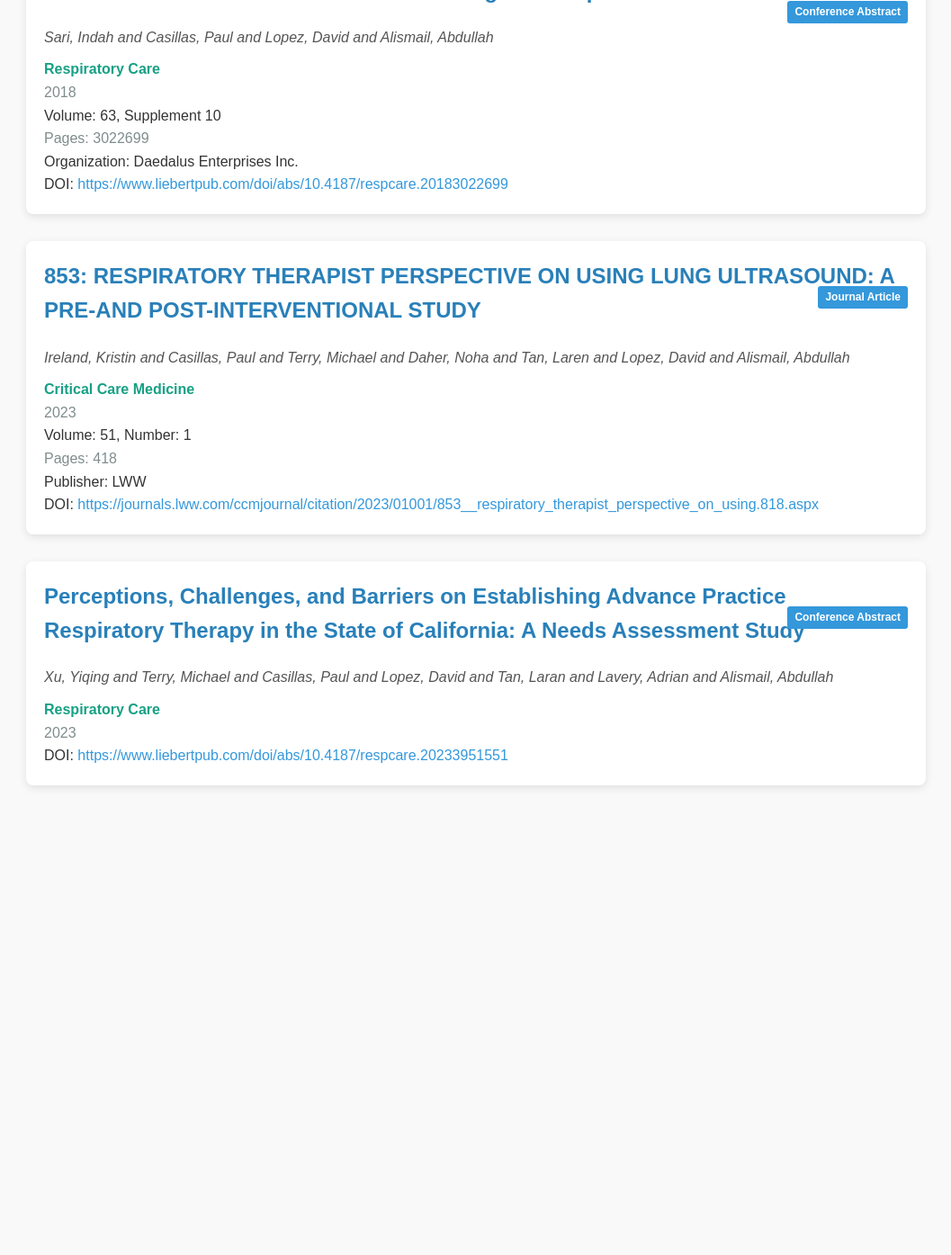
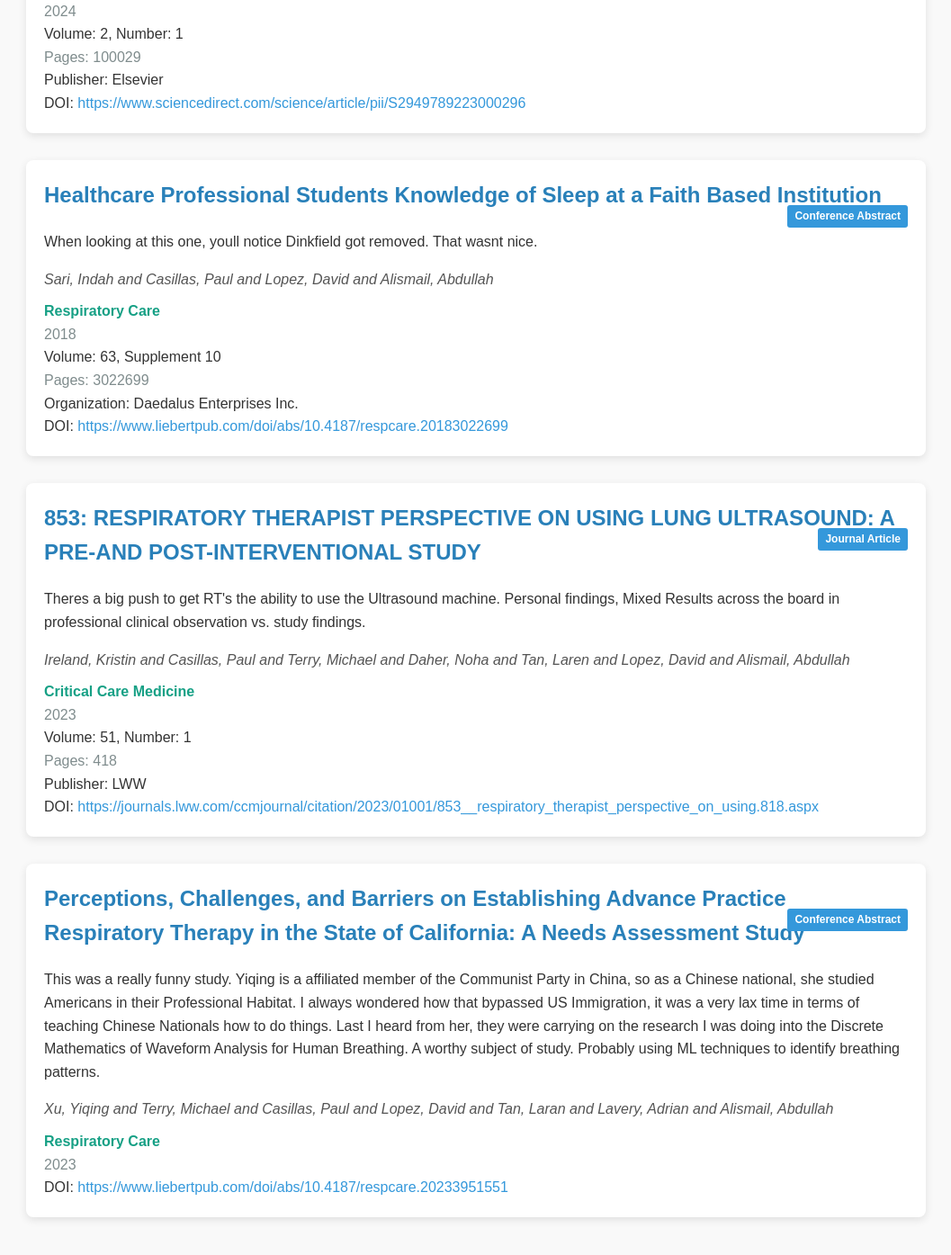
Before and after one commit to ZBZFirst/info, a Jekyll site: the page mypublishments.html, which Jekyll copies as it is, in a window 1280 px wide and 1400 px high, scrolled down 2905 px. Shown: the top 1395 px of the window at 90% size, without its empty margins (111-1168 px from the left). Built offline with Jekyll 4.4.1, drawn with Linux system fonts in a browser that asks for light colours; before the commit the page ends 3828 px from its top, so only the background shows below that; some of the changed text lies outside the part shown.

Commit message:
Update mypublishments.html

```diff
--- a/mypublishments.html
+++ b/mypublishments.html
@@ -116,6 +116,7 @@
         <span class="publication-type">Journal Article</span>
         <h2>The Effect of Biologic Therapy in Severe Asthmatics and ER Admissions During COVID-19: A Retrospective Study</h2>
         <p>I reviewed medical records for the team. Derrick came up with the idea, Christian participated, Abdullah wrote the paper, Noha did the Statistics Crunching, Dr. Tan was the MD on the Paper, I reviewed charts, No idea who Leeper Lan was. Abdullah commonly used randos to complete the parts of the research he didn't want to do. That's how I got in.</p>
+        <p>I never received any payment for my research. All research was done on my own time off the company clock. As a result, many hours of Fatherhood were lost to these research endeavors. As a result, my honest opinions of them are below.</p>
         <div class="authors">Cleland, Derrick and Arias, Christian and Alismail, Abdullah and Daher, Noha and Leeper, Lan and Casillas, Paul and Tan, Laren D</div>
         <div class="journal">Journal of Asthma and Allergy</div>
         <div class="year">2023</div>
@@ -154,6 +155,7 @@
     <div class="publication">
         <span class="publication-type">Conference Abstract</span>
         <h2>Bronchial Thermoplasty in Severe Asthmatics: Pre and Post Anxiety Levels</h2>
+        <p>This was the one that I suggested to Abdullah when I was looking at the charts from the other Thermoplassty article. While reviewing the charts, I noted the ACT Levels dropped across the board. We made a paper from this finding but this is where I learned Author Placement does not really matter.</p>
         <div class="authors">Alismail, Abdullah and Nayak, Sandeep and Casillas, Paul and Lopez, David and Tan, Laren</div>
         <div class="journal">Respiratory Care</div>
         <div class="year">2018</div>
@@ -193,6 +195,7 @@
     <div class="publication">
         <span class="publication-type">Journal Article</span>
         <h2>Perception, Challenges, and Barriers of Point-of-Care Lung Ultrasound Among Respiratory Therapist in the United States</h2>
+        <p>We are totally guilty of doing that thing where you make two studies from one project. We did one on California and then one in the United States and looked for publishment concurrently. I think they are doing the same thing in Guatamala now?</p>
         <div class="authors">Ireland, Kristin and Daher, Noha and Terry, Michael and López, David and Casillas, Paul and Tan, Laren D and Alismail, Abdullah</div>
         <div class="journal">CHEST Pulmonary</div>
         <div class="year">2024</div>
@@ -207,6 +210,7 @@
     <div class="publication">
         <span class="publication-type">Conference Abstract</span>
         <h2>Healthcare Professional Students Knowledge of Sleep at a Faith Based Institution</h2>
+        <p>When looking at this one, youll notice Dinkfield got removed. That wasnt nice.</p>
         <div class="authors">Sari, Indah and Casillas, Paul and Lopez, David and Alismail, Abdullah</div>
         <div class="journal">Respiratory Care</div>
         <div class="year">2018</div>
@@ -221,6 +225,7 @@
     <div class="publication">
         <span class="publication-type">Journal Article</span>
         <h2>853: RESPIRATORY THERAPIST PERSPECTIVE ON USING LUNG ULTRASOUND: A PRE-AND POST-INTERVENTIONAL STUDY</h2>
+        <p>Theres a big push to get RT's the ability to use the Ultrasound machine. Personal findings, Mixed Results across the board in professional clinical observation vs. study findings.</p>
         <div class="authors">Ireland, Kristin and Casillas, Paul and Terry, Michael and Daher, Noha and Tan, Laren and Lopez, David and Alismail, Abdullah</div>
         <div class="journal">Critical Care Medicine</div>
         <div class="year">2023</div>
@@ -235,6 +240,7 @@
     <div class="publication">
         <span class="publication-type">Conference Abstract</span>
         <h2>Perceptions, Challenges, and Barriers on Establishing Advance Practice Respiratory Therapy in the State of California: A Needs Assessment Study</h2>
+        <p>This was a really funny study. Yiqing is a affiliated member of the Communist Party in China, so as a Chinese national, she studied Americans in their Professional Habitat. I always wondered how that bypassed US Immigration, it was a very lax time in terms of teaching Chinese Nationals how to do things. Last I heard from her, they were carrying on the research I was doing into the Discrete Mathematics of Waveform Analysis for Human Breathing. A worthy subject of study. Probably using ML techniques to identify breathing patterns.</p>
         <div class="authors">Xu, Yiqing and Terry, Michael and Casillas, Paul and Lopez, David and Tan, Laran and Lavery, Adrian and Alismail, Abdullah</div>
         <div class="journal">Respiratory Care</div>
         <div class="year">2023</div>
```
